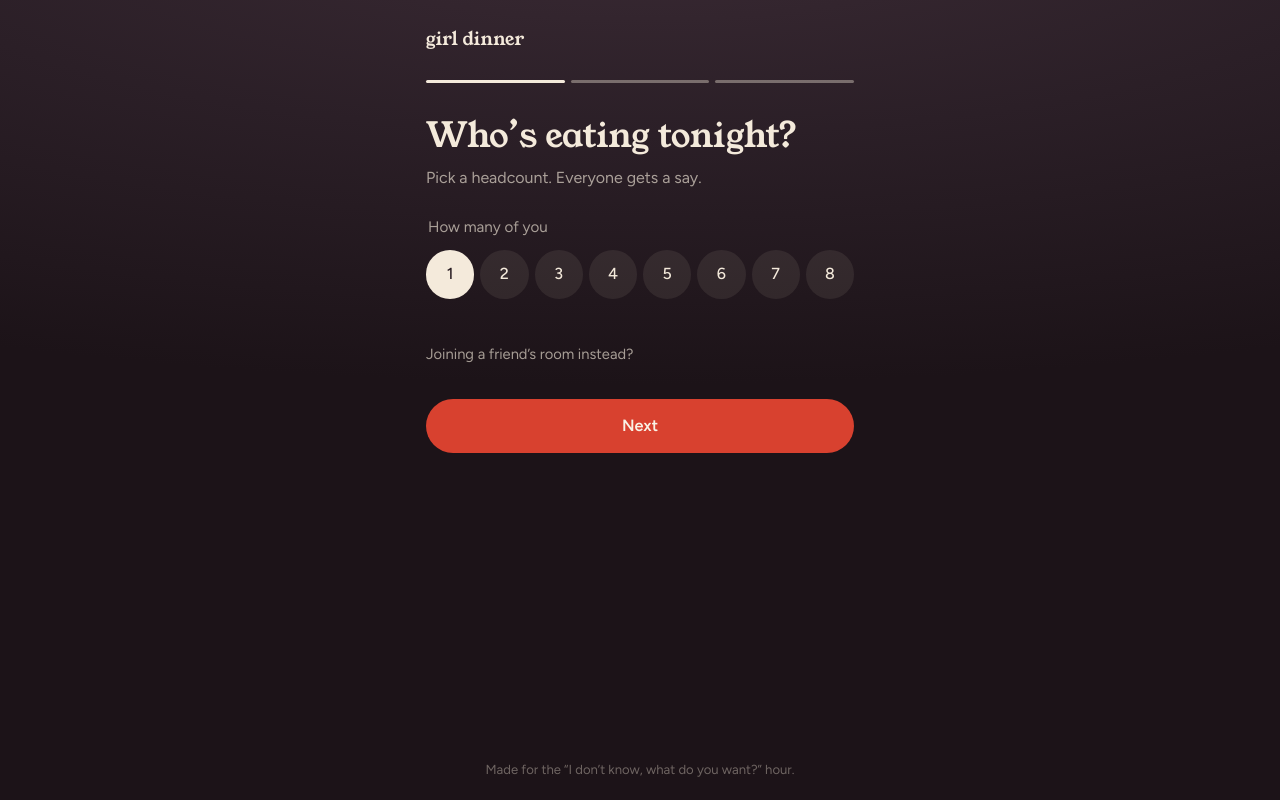
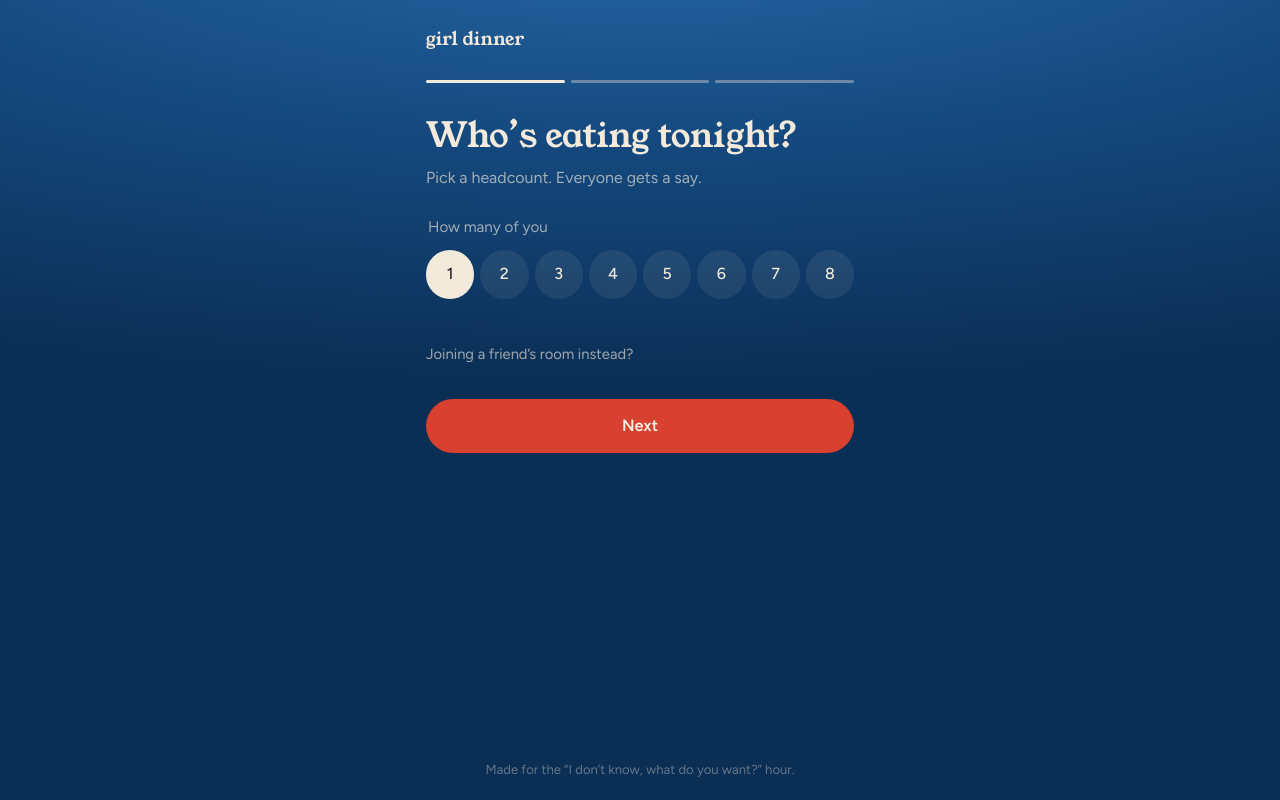
Before and after one commit to blackgirlbytes/girl-dinner, a Next.js app: page / in a window 1280 px wide. Built offline with nearby package versions, Linux system fonts and the light colour scheme.

Commit message:
style: make page background blue
Entire-Checkpoint: 01M4H7AEHB6AP7XZV2CVATM0DP

```diff
--- a/app/globals.css
+++ b/app/globals.css
@@ -1,7 +1,7 @@
 :root {
-  --room: #2b1f27;
-  --room-light: #3b2b35;
-  --room-deep: #1c1318;
+  --room: #154a80;
+  --room-light: #286aa8;
+  --room-deep: #0b2e55;
   --lamp: #f4eadb;
   --lamp-bright: #f9f2e6;
   --lamp-deep: #e6d8c3;
```
